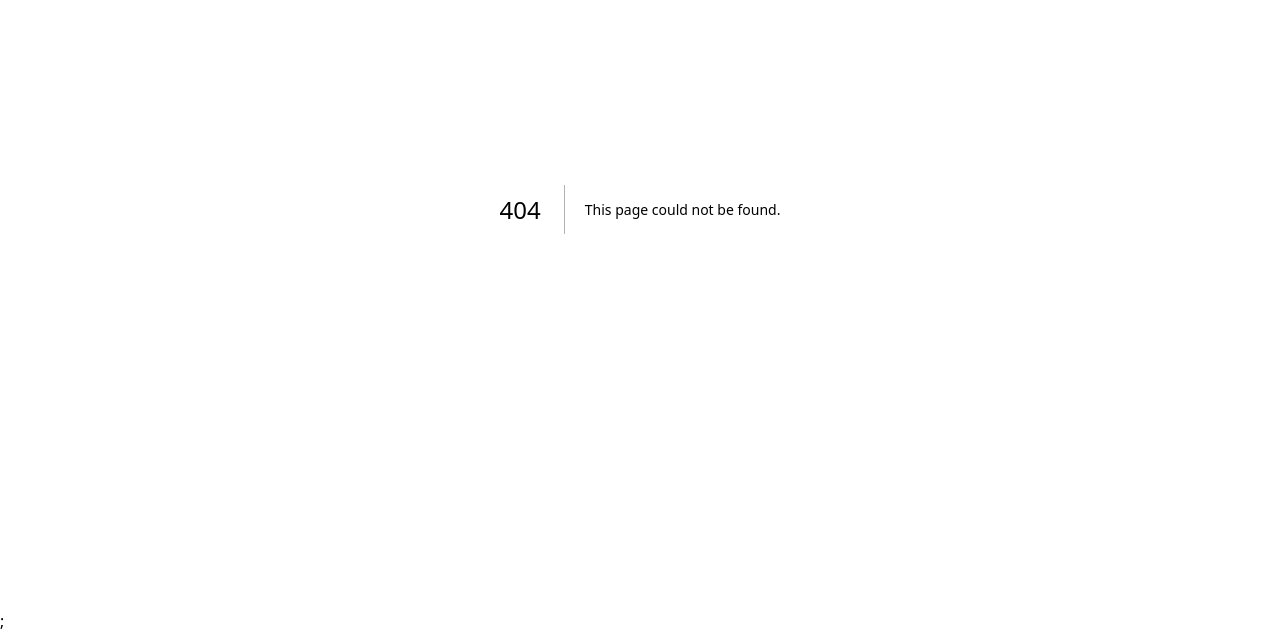
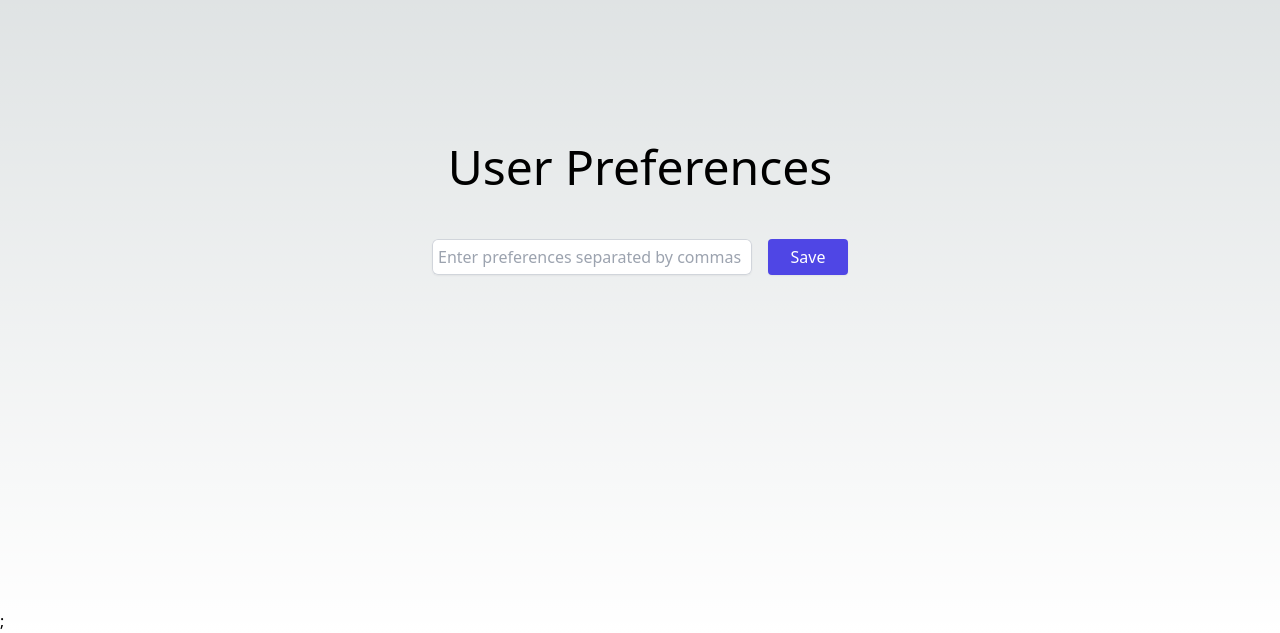
Before and after one commit to dmytrohrechanyi/crypto-trading-nextjs-graphql, a Next.js app: page /preferences in a window 1280 px wide. Before the commit this address had no page. Shown: the part 191-824 px from the top of the page. Built offline with nearby package versions, Linux system fonts and the light colour scheme.

Commit message:
Implementing GraphQL Mutation for User Preferences

```diff
--- a/graphql/resolvers.ts
+++ b/graphql/resolvers.ts
@@ -1,10 +1,21 @@
 import { pubsub } from './pubsub';
 import { mockCryptocurrencyData, mockTradingPairsData } from '../mockData';
+
+let userPreferences: string[] = [];
 
 export const resolvers = {
   Query: {
     cryptocurrencies: () => mockCryptocurrencyData,
     tradingPairs: () => mockTradingPairsData,
+  },
+  Mutation: {
+    saveUserPreferences: (
+      _: any,
+      { preferences }: { preferences: string[] }
+    ) => {
+      userPreferences = preferences;
+      return true;
+    },
   },
   Subscription: {
     priceUpdated: {
--- a/graphql/schema.ts
+++ b/graphql/schema.ts
@@ -28,6 +28,10 @@ export const typeDefs = gql`
     tradingPairs: [TradingPair!]!
   }
 
+  type Mutation {
+    saveUserPreferences(preferences: [String!]!): Boolean
+  }
+
   type Subscription {
     priceUpdated: Cryptocurrency
   }
--- /dev/null
+++ b/pages/preferences.tsx
@@ -0,0 +1,37 @@
+import { gql, useMutation } from '@apollo/client';
+import { useState } from 'react';
+
+const SAVE_USER_PREFERENCES = gql`
+  mutation SaveUserPreferences($preferences: [String!]!) {
+    saveUserPreferences(preferences: $preferences)
+  }
+`;
+
+export default function Preferences() {
+  const [preferences, setPreferences] = useState<string[]>([]);
+  const [savePreferences] = useMutation(SAVE_USER_PREFERENCES);
+
+  const handleSave = () => {
+    savePreferences({ variables: { preferences } });
+  };
+
+  return (
+    <main className="min-h-screen p-12 flex flex-col justify-center items-center">
+      <h1 className="text-5xl text-center mb-12">User Preferences</h1>
+      <div className="flex space-x-4">
+        <input
+          type="text"
+          className="block w-80 rounded-md border-0 p-1.5 text-gray-900 shadow-sm ring-1 ring-inset ring-gray-300 placeholder:text-gray-400 focus:ring-2 focus:ring-inset focus:ring-indigo-600"
+          onChange={(e) => setPreferences(e.target.value.split(','))}
+          placeholder="Enter preferences separated by commas"
+        />
+        <button
+          className="rounded w-20 bg-indigo-600 px-2 py-1 text-white shadow-sm hover:bg-indigo-500 focus-visible:outline focus-visible:outline-2 focus-visible:outline-offset-2 focus-visible:outline-indigo-600"
+          onClick={handleSave}
+        >
+          Save
+        </button>
+      </div>
+    </main>
+  );
+}
```
